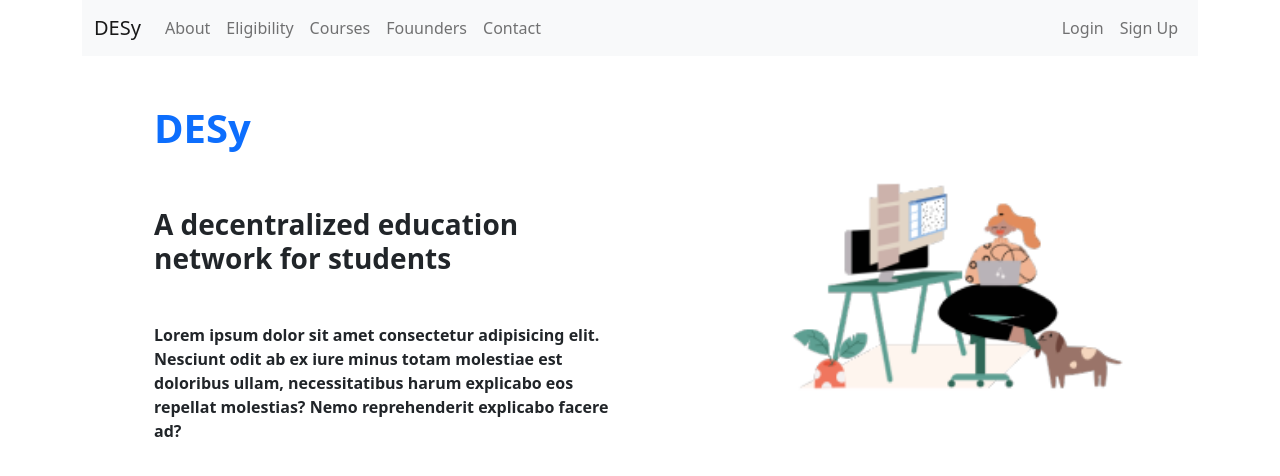
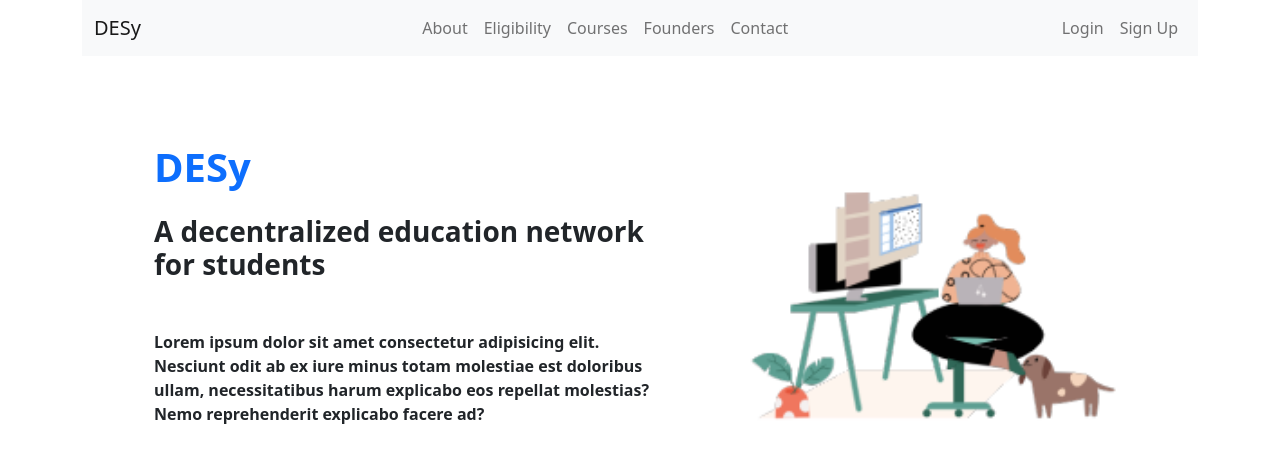
Before and after one commit to hitesh19426/des, a React (Create React App) app: page / in a window 1280 px wide. Shown: the top 476 px of the page. Built offline with nearby package versions, Linux system fonts and the light colour scheme.

Commit message:
cleaned code, fixed navbar position, fixed some basic mistakes

```diff
--- a/src/components/mynavbar.jsx
+++ b/src/components/mynavbar.jsx
@@ -1,42 +1,23 @@
 import React from 'react'
-import {Link} from 'react-router-dom'
-
-import { Navbar, Container, Nav, Button, Row, Col, } from 'react-bootstrap';
+import { Navbar, Container, Nav, } from 'react-bootstrap';
 
 export default function MyNavBar() {
     return (
-
-            // {/* <h3> Navbar </h3> */}
-            // {/* <nav>
-            //     <Link to = "/"> DESy </Link>
-            //     <Link to = "/about"> About </Link>
-            //     <Link to = "/eligibility"> Eligibility </Link>
-            //     <Link to = "/courses" > Courses </Link>
-            //     <Link to = "/founders" > Founders </Link>
-            //     <Link to = "/contact"> Contact </Link>
-            //     <Link to = "/login"> Login </Link>
-            //     <Link to = "/signup"> Sign Up </Link>
-            // </nav> */}
-
           <Navbar collapseOnSelect expand="lg" bg="light" variant="light">
             <Container>
               <Navbar.Brand href="/">DESy</Navbar.Brand>
               <Navbar.Toggle aria-controls="responsive-navbar-nav" />
               <Navbar.Collapse id="responsive-navbar-nav">
-                <Nav className="me-auto">
+                <Nav className="mx-auto">
                   <Nav.Link href="/about">About</Nav.Link>
                   <Nav.Link href="/eligibility">Eligibility</Nav.Link>
                   <Nav.Link href="/courses">Courses</Nav.Link>
-                  <Nav.Link href="/founders">Fouunders</Nav.Link>
+                  <Nav.Link href="/founders">Founders</Nav.Link>
                   <Nav.Link href="/contact">Contact</Nav.Link>
                 </Nav>
                 <Nav>
                   <Nav.Link href="/student_login">Login</Nav.Link>
-                  <Nav.Link eventKey={2} href="/student_signup">
-                    Sign Up
-                  </Nav.Link>
-                  {/* <Button variant="primary" href="/login" > Sign Up </Button>{' '}
-                  <Button variant="primary" href="/login" > Login </Button> */}
+                  <Nav.Link href="/student_signup"> Sign Up </Nav.Link>
                 </Nav>
               </Navbar.Collapse>
             </Container>
--- a/src/routes/consortium-partners.jsx
+++ b/src/routes/consortium-partners.jsx
@@ -16,7 +16,6 @@ function InstituteListItem(props){
 }
 
 const institutes = [
-    // {title: 'Computer Science', count: 12, icon: <ComputerIcon sx={{fontSize:50}} color="primary" />},
     {serial: 1, name: 'National Institute of Technology', location: 'Chennai', },
     {serial: 2, name: 'National Institute of Technology', location: 'Allahabad', },
     {serial: 3, name: 'National Institute of Technology', location: 'Bhopal', },
@@ -37,22 +36,11 @@ export default function ConsortiumPartnersPage() {
                     <Nav.Link href="#browse_all"> Browse All </Nav.Link>
                 </Col>
             </Row>
-                <ListGroup>
-                    {/* <ListGroup.Item action variant="success" href="#link1">
-                        <Row>
-                            <Container className="col-8 align-self-center">National Instite of Technology, Delhi</Container>
-                            <Button className="col-2"> Admission Creteria </Button>
-                            <Button className="col-2" > Consortium Partners </Button>
-                        </Row>
-                    </ListGroup.Item> */}
-
-                    {institutes.map((institute) =>
-                        <InstituteListItem name={institute.name} location={institute.location} key={institute.serial} value={institute.serial} />
-                    )}
-                </ListGroup>
-            <Row>
-
-            </Row>
+            <ListGroup>
+                {institutes.map((institute) =>
+                    <InstituteListItem name={institute.name} location={institute.location} key={institute.serial} value={institute.serial} />
+                )}
+            </ListGroup>
         </Col>
     </Container>
   )
--- a/src/routes/courses.jsx
+++ b/src/routes/courses.jsx
@@ -1,5 +1,5 @@
 import React from 'react'
-import {Row, Container, Col, Button, Nav, Card} from 'react-bootstrap'
+import {Row, Container, Col, Nav, Card} from 'react-bootstrap'
 import ComputerIcon from '@mui/icons-material/Computer';
 import ElectricalServicesIcon from '@mui/icons-material/ElectricalServices';
 import DesignServicesIcon from '@mui/icons-material/DesignServices';
@@ -10,10 +10,7 @@ import PsychologyIcon from '@mui/icons-material/Psychology';
 function CourseCard(props){
     return (
         <Card style={{ height: '100%'}} className = 'text-center mb-2'>
-            {/* <Card.Header style={{ 'background-color':'powderblue', height: '70px'}}>
-                {props.icon}
-            </Card.Header> */}
-            <Card.Body style={{ 'background-color':'#F6F6FF'}} >
+            <Card.Body style={{ 'backgroundColor':'#F6F6FF'}} >
                 <Container style={{height: '70px'}}>
                     {props.icon}
                 </Container>
@@ -30,15 +27,14 @@ function CourseCard(props){
 
 function ClickableCard(props){
     return (
-        <Nav.Link href="courses/institute" style={{'text-decoration': 'none', color:'black'}} >
+        <Nav.Link href="courses/institute" style={{'textDecoration': 'none', color:'black'}} >
             <CourseCard icon={props.icon} count={props.count} title={props.title} ></CourseCard>
         </Nav.Link>
     )
 }
 
 const courses = [
-    // {title: 'Computer Science', count: 12, icon: <ComputerIcon sx={{fontSize:50}} color="primary" />},
-    {title: 'Computer Science', count: 12, icon: <ComputerIcon sx={{fontSize:50}} />},
+    {title: 'CSE', count: 12, icon: <ComputerIcon sx={{fontSize:50}} />},
     {title: 'Electrical', count: 23, icon: <ElectricalServicesIcon sx={{fontSize:50}} />},
     {title: 'Electronics', count: 24, icon: <ElectricalServicesIcon sx={{fontSize:50}} />},
     {title: 'Design', count: 25, icon: <DesignServicesIcon sx={{fontSize:50}} />},
@@ -59,20 +55,15 @@ export default function CoursesPage() {
                         <Row> <h6> We offer degress in varied discipline across colleges in India </h6> </Row>
                     </Col>
                     <Col className="col-3 align-self-end mr-0">
-                        {/* <Button className="mt-auto mb-0"> Browse All </Button> */}
                         <Nav.Link href="#browse_all"> Browse All </Nav.Link>
                     </Col>
                 </Row>
-                    <Row xs={1} md={4} className="g-4 ml-1">
-                        {courses.map((course, idx) => (
-                            <Col className="">
-                                {/* <CourseCard icon={course.icon} count={course.count} title={course.title} /> */}
-                                <ClickableCard icon={course.icon} count={course.count} title={course.title} />
-                            </Col>
-                        ))}
-                    </Row>
-                <Row>
-
+                <Row xs={1} md={4} className="g-4 ml-1">
+                    {courses.map((course) => (
+                        <Col className="">
+                            <ClickableCard icon={course.icon} count={course.count} title={course.title} />
+                        </Col>
+                    ))}
                 </Row>
             </Col>
         </Container>
--- a/src/routes/courses_institute.jsx
+++ b/src/routes/courses_institute.jsx
@@ -19,7 +19,6 @@ function InstituteListItem(props){
 }
 
 const institutes = [
-    // {title: 'Computer Science', count: 12, icon: <ComputerIcon sx={{fontSize:50}} color="primary" />},
     {serial: 1, name: 'National Institute of Technology', location: 'Delhi', },
     {serial: 2, name: 'Indraprastha Institute of Information Technology', location: 'Delhi', },
     {serial: 3, name: ' International Institute of Information Technology', location: 'Hyderabad', },
@@ -50,22 +49,11 @@ export default function CoursesInstitutePage() {
                     <Nav.Link href="#browse_all"> Browse All </Nav.Link>
                 </Col>
             </Row>
-                <ListGroup>
-                    {/* <ListGroup.Item action variant="success" href="#link1">
-                        <Row>
-                            <Container className="col-8 align-self-center">National Instite of Technology, Delhi</Container>
-                            <Button className="col-2"> Admission Creteria </Button>
-                            <Button className="col-2" > Consortium Partners </Button>
-                        </Row>
-                    </ListGroup.Item> */}
-
-                    {institutes.map((institute) =>
-                        <InstituteListItem name={institute.name} location={institute.location} key={institute.serial} value={institute.serial} />
-                    )}
-                </ListGroup>
-            <Row>
-
-            </Row>
+            <ListGroup>
+                {institutes.map((institute) =>
+                    <InstituteListItem name={institute.name} location={institute.location} key={institute.serial} value={institute.serial} />
+                )}
+            </ListGroup>
         </Col>
     </Container>
   )
--- a/src/routes/home.jsx
+++ b/src/routes/home.jsx
@@ -5,17 +5,17 @@ import homepic from './../images/homepic.png'
 export default function HomePage() {
   return (
     <Container className="">
-        <Row className="mt-5 ms-5">
-            <Col className="me-5 justify-content-end">
-                <Row className="mb-5">
+        <Row className="mt-5 ms-5 align-items-center">
+            <Col className="">
+                <Row className="mb-3">
                     <p className="h1 text-primary ms-0"><b> DESy </b></p>
                 </Row>
                 <Row className="mb-5 h3"><b> A decentralized education network for students </b> </Row>
                 <Row className="mb-5"><b> Lorem ipsum dolor sit amet consectetur adipisicing elit. Nesciunt odit ab ex iure minus totam molestiae est doloribus ullam, necessitatibus harum explicabo eos repellat molestias? Nemo reprehenderit explicabo facere ad? </b> </Row>
             </Col>
-            <Col className="ms-5 justify-content-center">
-                <Row>
-                    <Image src={homepic} alt="Home Page Image" />
+            <Col className="">
+                <Row className="">
+                    <Image className="fluid"  src={homepic} alt="Home Page Image" />
                 </Row>
             </Col>
         </Row>
--- a/src/routes/institute_login.jsx
+++ b/src/routes/institute_login.jsx
@@ -53,7 +53,7 @@ export default function InstituteLogin() {
                         <hr style={{height: 3}} />
 
                         <Row className="text-center">
-                            <Nav.Link href="institute_login" style={{color: 'black'}} > Sign in as institute? </Nav.Link>
+                            <Nav.Link href="student_login" style={{color: 'black'}} > Sign in as student? </Nav.Link>
                         </Row>
 
                     </Form>
--- a/src/routes/student_login.jsx
+++ b/src/routes/student_login.jsx
@@ -19,12 +19,10 @@ export default function StudentLoginPage(props) {
                         </Form.Group>
 
                         <Form.Group as={Col} className="mb-2 mx-5" controlId="formBasicEmail">
-                            {/* <Form.Label> Email address </Form.Label> */}
                             <Form.Control type="email" placeholder="Enter email" className="sz" />
                         </Form.Group>
 
                         <Form.Group as={Col} className="mb-3 mx-5" controlId="formBasicPassword">
-                            {/* <Form.Label> Password </Form.Label> */}
                             <Form.Control type="password" placeholder="Password" />
                         </Form.Group>
 
```
